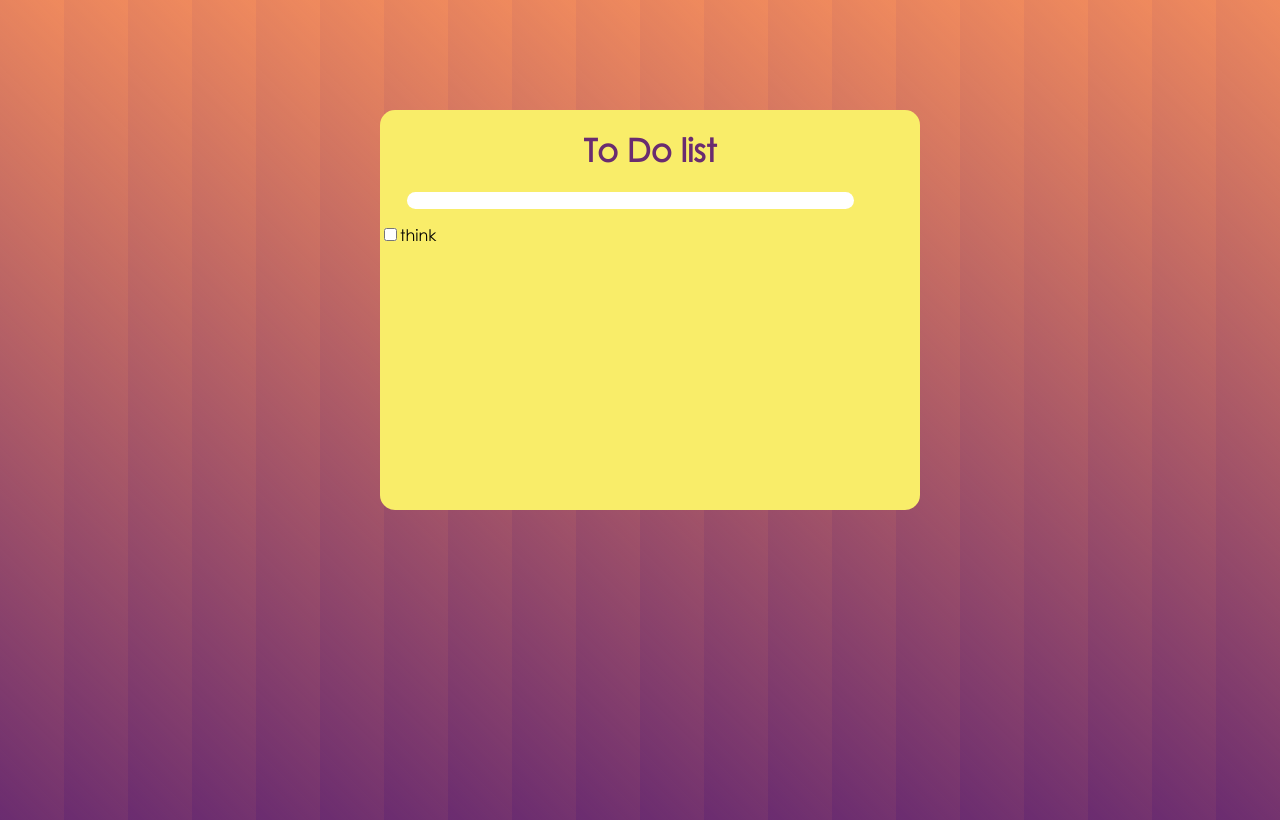
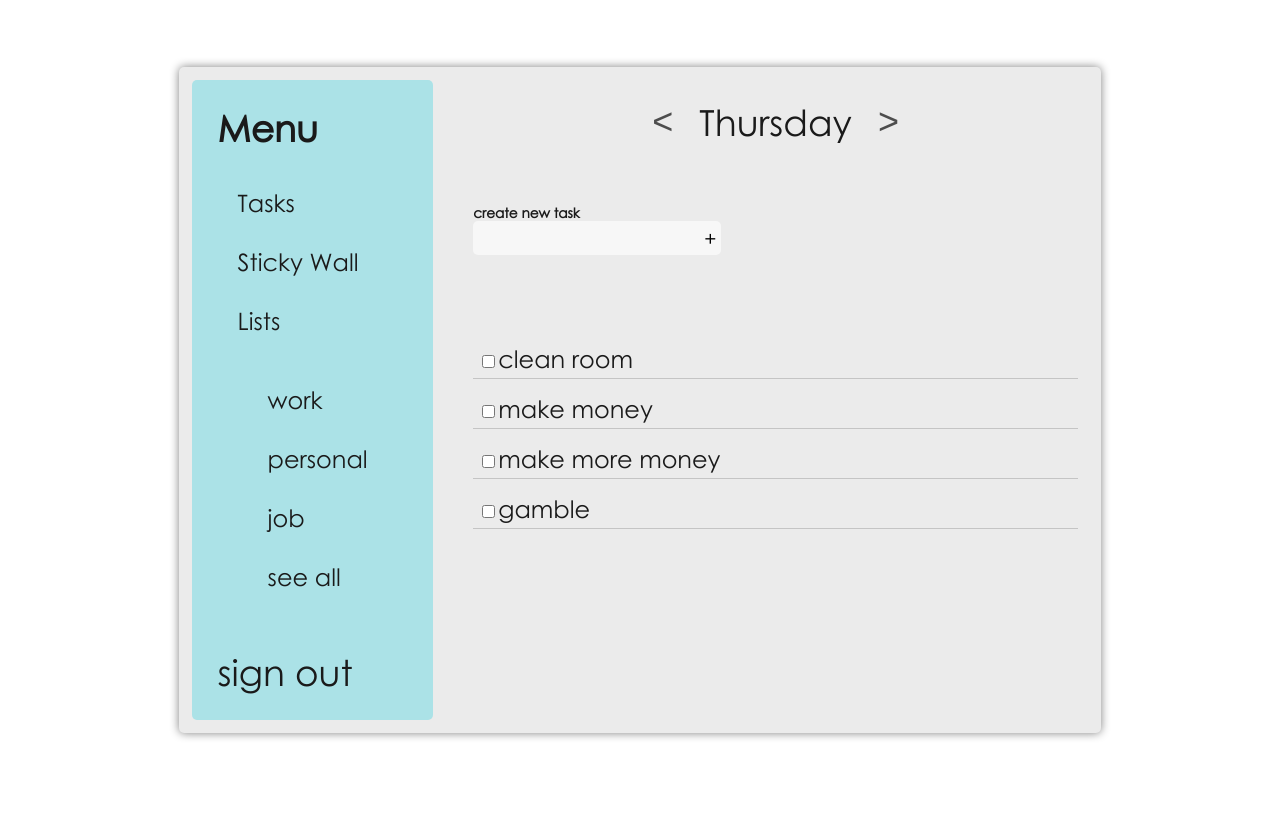
Before and after one commit to Meht4b/todo-list, a plain HTML site: page index.html in a window 1280 px wide. Drawn offline with Linux system fonts and the light colour scheme.

Commit message:
slight change

```diff
--- a/index.html
+++ b/index.html
@@ -8,11 +8,38 @@
 </head>
 <body>
     <div class="container">
-        <div class="app">
-            <h1 class="icon">To Do list</h1>
-            <input type="text" class="create_task">
-            <p><input type="checkbox">think</p>
-            <script src="script.js"></script>
+        <div class="navbar">
+            <div class="navbarTop">
+                <div class="Title">Menu</div>
+                <ul class="menuTasks">
+                    <li>Tasks</li>
+                    <li>Sticky Wall</li>
+                    <li>Lists</li>
+                    <li>
+                        <ul class="lists">
+                            <li>work</li>
+                            <li>personal</li>
+                            <li>job</li>
+                            <li>see all</li>
+                    </li>
+            </div>
+            <div class="navbarBottom">
+                sign out
+            </div>
+        </div>
+        <div class="tasks">
+            <div class="day"><button><</button><div>Thursday</div><button>></button></div>
+            <div class="newTask">
+                <div>create new task</div>
+                <div class="newTaskInput"><input type="text"><button>+</button></div>
+            </div>
+            <ul class="taskList">
+                <li><input type="checkbox">clean room</li>
+                <li><input type="checkbox">make money</li>
+                <li><input type="checkbox">make more money</li>
+                <li><input type="checkbox">gamble</li>
+            </ul>
+
         </div>
     </div>
 </body>
--- a/style.css
+++ b/style.css
@@ -1,45 +1,192 @@
 @font-face {
-    font-family: customFont;
+    font-family: centuryGothic;
     src: url(centurygothic.ttf);
 }
 
 body {
+    display: flex;
+    justify-content: center;
+    align-items: center;
+
+    height: 100svh  ;
     margin: 0px;
     padding: 0;
-    font-family: customFont , Arial, sans-serif;
+    font-family: centuryGothic , Arial, sans-serif;
     box-sizing: border-box;
+
+    background-color: white;
+    padding: 10px;
+}
+
+
+.container{
+    transition: 0.2s;
+    display: grid;
+    width: 70svw;
+    grid-template-columns: 1fr 3fr;
+    grid-template-rows: 80svh;
+    gap:30px;
+    background-color: hsl(0, 0%, 92%);
+    border-radius: 5px;
+    padding: 1vw;
+    color: hsl(0, 0%, 10%);
+    font-weight: 500;
+    box-shadow: 0 0 10px grey;
+}
+
+
+
+.navbar{transition: 0.2s;
+    padding: 2svw;
+    display: flex;
+    flex-direction: column;
+    justify-content: space-between;
+    background-color: hsl(185, 56%, 79%);
+    border-radius: 5px;
 
 }
 
-.container{
-    width: 100%;
-    height: 100vh;
+.Title{transition: 0.2s;
+    font-size: clamp(10px,4.5svh,5vh);
+    font-weight: 900;
+    margin-bottom: 3.5svh;
 
-    background-color: #6A2C70;
-    background-image: linear-gradient(45deg,transparent,#F08A5D);
-    background-size: 4rem ;
-    padding: 10px;
 }
 
-.icon{
-    padding: 20px;
-    margin: 0px;
-    text-align: center;
-    color: #6A2C70;
+.navbarBottom{
+    transition: 0.2s;
+    font-size:clamp(10px,4.5svh,5vh) ;
 }
 
-.create_task{
-    margin: 0px 5% 0px;
-    padding-right: 25%;
-    padding-left: 25%;
-    border-radius: 15px;
+.navbarBottom:hover{
+    padding: 10px;
+    border-radius: 5px;
+    background-color: hsl(185, 56%, 59%);
+}
+
+ul{transition: 0.2s;
+    list-style-type: none;
+    list-style-position: inside;
+    padding:0;
+    font-size: clamp(5px,3svh,3vh);
+}
+
+.navbar li{transition: 0.2s;
+    padding: 10px;
+    border-radius: 5px;
+    padding-left: 10px;
+    margin:10px;
+
+}
+
+.navbar .lists{transition: 0.2s;
+    padding-left: 10px;
+}
+
+.navbar .menuTasks > li:hover{
+    transition: 0.2s;
+    background-color: hsl(185, 56%, 59%);
+}
+
+.navbar ul li li:hover{transition: 0.2s;
+    transform: scale(105%);
+}
+
+.tasks{transition: 0.2s;
+    padding: 10px;
+    display: flex;
+    flex-direction: column;
+    gap: 50px;
+}
+
+.day{transition: 0.2s;
+    align-self: center;
+}
+
+.newTask{transition: 0.2s;
+    align-self: flex-start;
+    font-weight: 600;
+    font-size: clamp(5px,1.7svh,3vh);
+}
+
+.newTask input{transition: 0.2s;
+    background-color: hsl(0, 0%, 97%);
+    padding: 5px;
+    border-top-left-radius: 5px;
+    border-bottom-left-radius: 5px;
+    border: none;
+    font-size: clamp(5px,2.5svh,3vh);
+    font-family: centuryGothic;
+
+}
+.newTask button{transition: 0.2s;
+    background-color: hsl(0, 0%, 97%);
+    padding: 5px;
+    font-family: centuryGothic;
+    border-top-right-radius: 5px;
+    border-bottom-right-radius: 5px;
+    border: none;
+    font-size: clamp(5px,2.5svh,3vh);
+
+}
+
+.tasks li{transition: 0.2s;
+    padding: 5px;
+    border-bottom:1px solid hsl(0, 0%, 77%);
+}
+
+.tasks .day{transition: 0.2s;
+    gap: 10px;
+    display: flex;
+
+    font-size: clamp(5px,4.5svh,5vh);
+}
+
+.tasks .day div{transition: 0.2s;
+    border-radius: 5px;
+    padding: 10px;
+
+}
+
+.tasks .day button{transition: 0.2s;
+    border-radius: 5px;
+    background-color: transparent;
+    font-size: clamp(5px,4.5svh,5vh);
+    border: none;
+    color:hsl(0, 0%, 30%);
+    font-weight: 1;
+
+}
+
+.newTaskInput:hover >*{
+    transition: 0.2s;
+    transform: scale(105%);
+    background-color: hsl(185, 56%, 59%);
+}
+
+
+.newTaskInput input:active{transition: 0.2s;
     border: none;
 }
+.newTaskInput input:focus + button{transition: 0.2s;
+    outline: none;
+    background-color: hsl(185, 56%, 59%);
+}
 
-.app{
-    margin: 100px auto 20px;
-    height: 50%;
-    max-width: 540px;
-    background-color:#F9ED69;
-    border-radius: 15px;
+.newTaskInput input:focus {transition: 0.2s;
+    outline: none;
+    background-color: hsl(185, 56%, 59%) ;
 }
+
+.newTaskInput button:hover{transition: 0.2s;
+    background-color:hsl(185, 56%, 69%) !important;
+}
+
+.newTaskInput button:active{transition: 0.2s;
+    background-color:hsl(185, 56%, 79%) !important;
+
+}
+
+.taskList li{
+    margin-top: 10px;
+}
```
Also changed, not shown: 1 other file.
